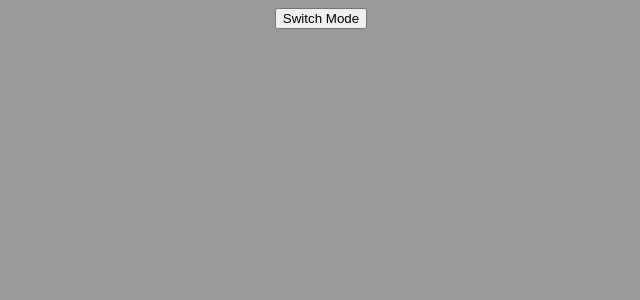
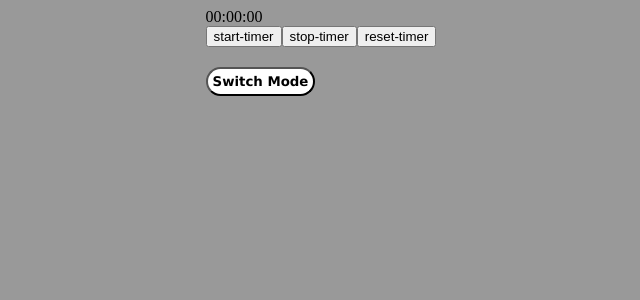
Before and after one commit to K1ndl3/stop_watch, a React (Vite) app: page / in a window 1280 px wide. Both pictures are taken after a click on the button "Switch Mode". Shown: the top 300 px of the page, without its empty margins (319-959 px from the left). Built offline with nearby package versions, Linux system fonts and the light colour scheme.

Commit message:
added toggle mode functionality

```diff
--- a/src/Timer.jsx
+++ b/src/Timer.jsx
@@ -9,11 +9,19 @@ function Timer() {
 
     }
 
+    function DisplayTime(){
+        return '00:00:00'
+    }
+
     return (
     <>
     <div className="Timer">
-        <div className="Display"></div>
-        <div className="Controls"></div>
+        <div className="Display">{DisplayTime()}</div>
+        <div className="Controls">
+            <button className="start-timer">start-timer</button>
+            <button className="stop-timer">stop-timer</button>
+            <button className="reset-timer">reset-timer</button>
+        </div>
     </div>
     </>);
 
--- a/src/index.css
+++ b/src/index.css
@@ -73,3 +73,25 @@ body{
 .reset-button:active{
   background-color: rgba(255, 255, 255, 0.495);
 }
+
+
+.switch-mode {
+  margin-top: 20px;
+  border-radius: 25px;
+  font-family: 'Lucida Sans', 'Lucida Sans Regular', 'Lucida Grande', 'Lucida Sans Unicode', Geneva, Verdana, sans-serif;
+  padding: 5px;
+  font-weight: bold;
+  cursor: pointer;
+  background-color: white;
+  color: black;
+  transition: background-color ease-out;
+}
+
+.switch-mode:hover{
+  background-color: rgba(106, 102, 102, 0.729);
+}
+
+.switch-mode:active {
+  background-color: rgb(246, 240, 240);
+  transform: scale(95%);
+}
```
